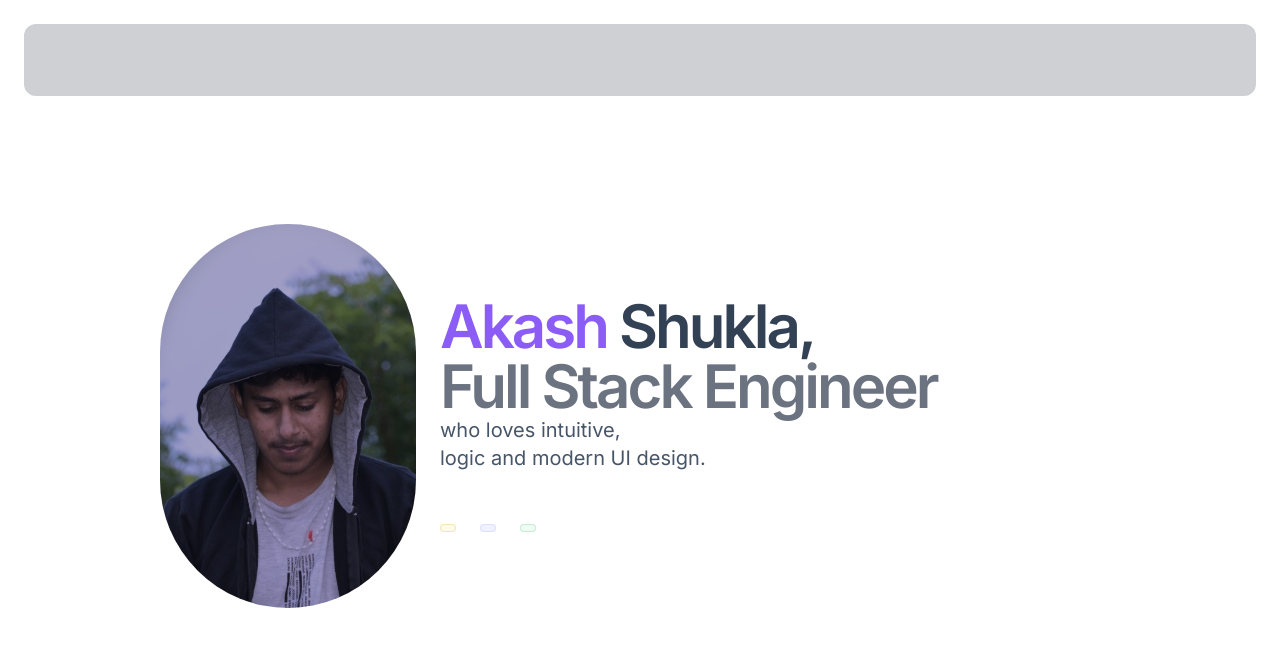
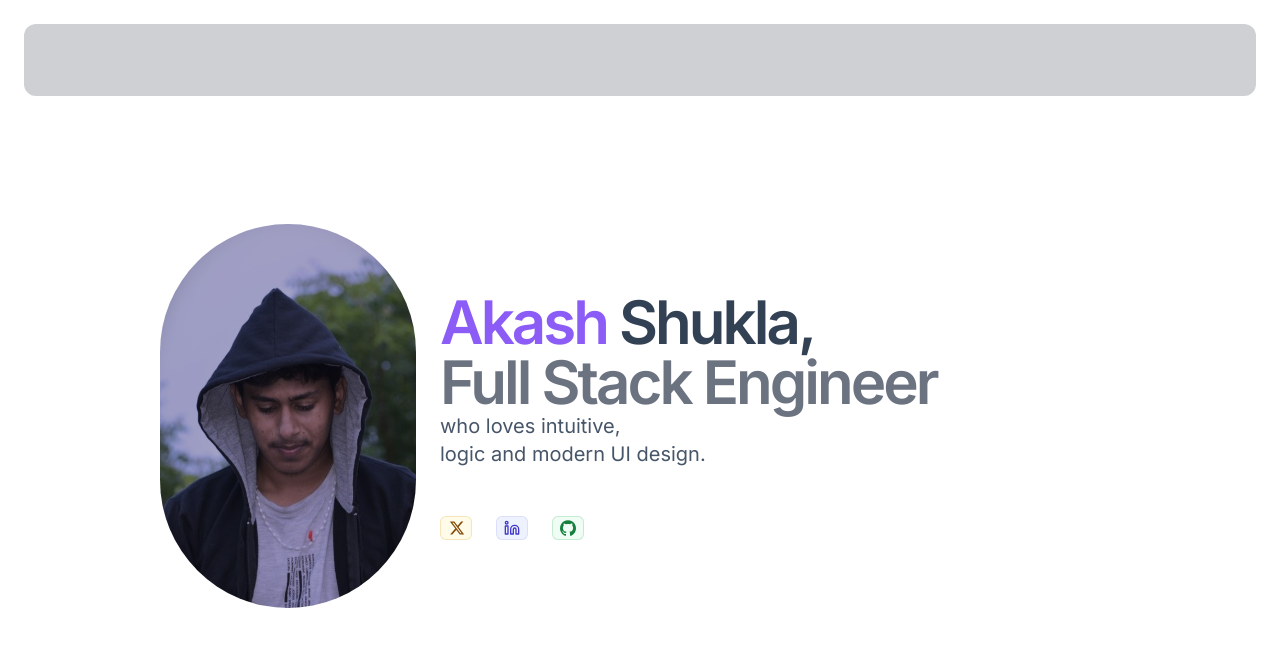
Before and after one commit to theakashshukla/theakashshukla.github.io, a Next.js app: page / in a window 1280 px wide. Shown: the top 646 px of the page. Built offline with nearby package versions, Linux system fonts and the light colour scheme.

Commit message:
chore: Remove commented out code for Icons in page.tsx

```diff
--- a/app/page.tsx
+++ b/app/page.tsx
@@ -1,5 +1,5 @@
 import { cn } from "@/lib/utils";
-// import { Icons } from "@/components/icons";
+import { Icons } from "@/components/icons";
 
 
 export default function Home() {
@@ -58,7 +58,7 @@ export default function Home() {
                   <span className="inline-flex items-center rounded-md bg-yellow-50 px-2 py-1 text-xs font-medium text-yellow-800 ring-1 ring-inset size ring-yellow-600/20">
 
 
-                  {/* <Icons.twitx className="size-4" /> */}
+                  <Icons.twitx className="size-4" />
                   </span>
                 </a>
                 <a href="#_" className="duration-200 hover:text-gray-400">
@@ -66,7 +66,7 @@ export default function Home() {
                   <span className="inline-flex items-center rounded-md bg-indigo-50 px-2 py-1 text-xs font-medium text-indigo-700 ring-1 ring-inset ring-indigo-700/10">
 
 
-                  {/* <Icons.linkedin className="size-4" /> */}
+                  <Icons.linkedin className="size-4" />
                   </span>
                 </a>
                 <a href="#_" className="duration-200 hover:text-gray-400">
@@ -74,7 +74,7 @@ export default function Home() {
                   <span className="inline-flex items-center rounded-md bg-green-50 px-2 py-1 text-xs font-medium text-green-700 ring-1 ring-inset ring-green-600/20">
 
 
-                  {/* <Icons.gitHub className="size-4" /> */}
+                  <Icons.gitHub className="size-4" />
                   </span>
                 </a>
 
```
